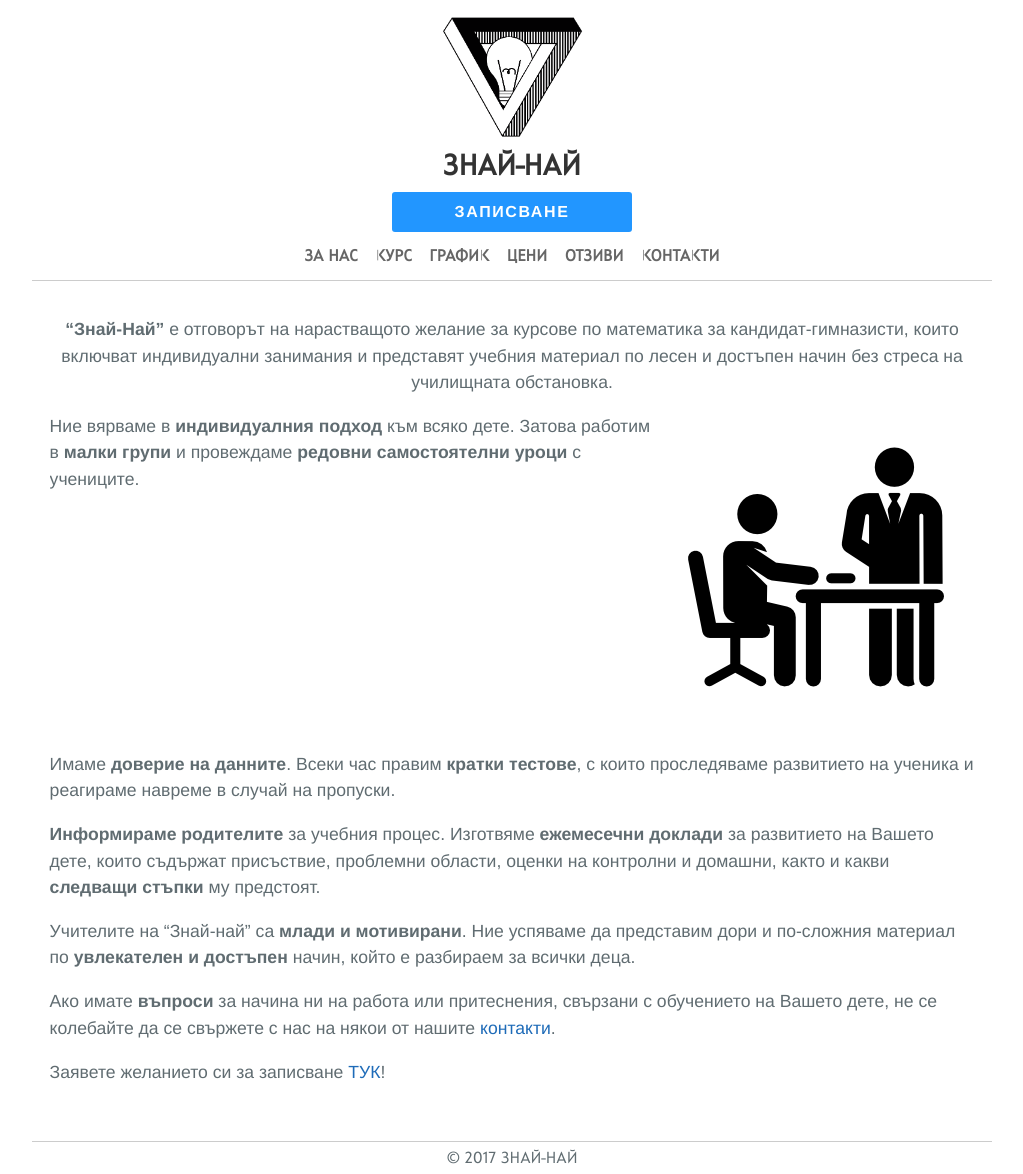
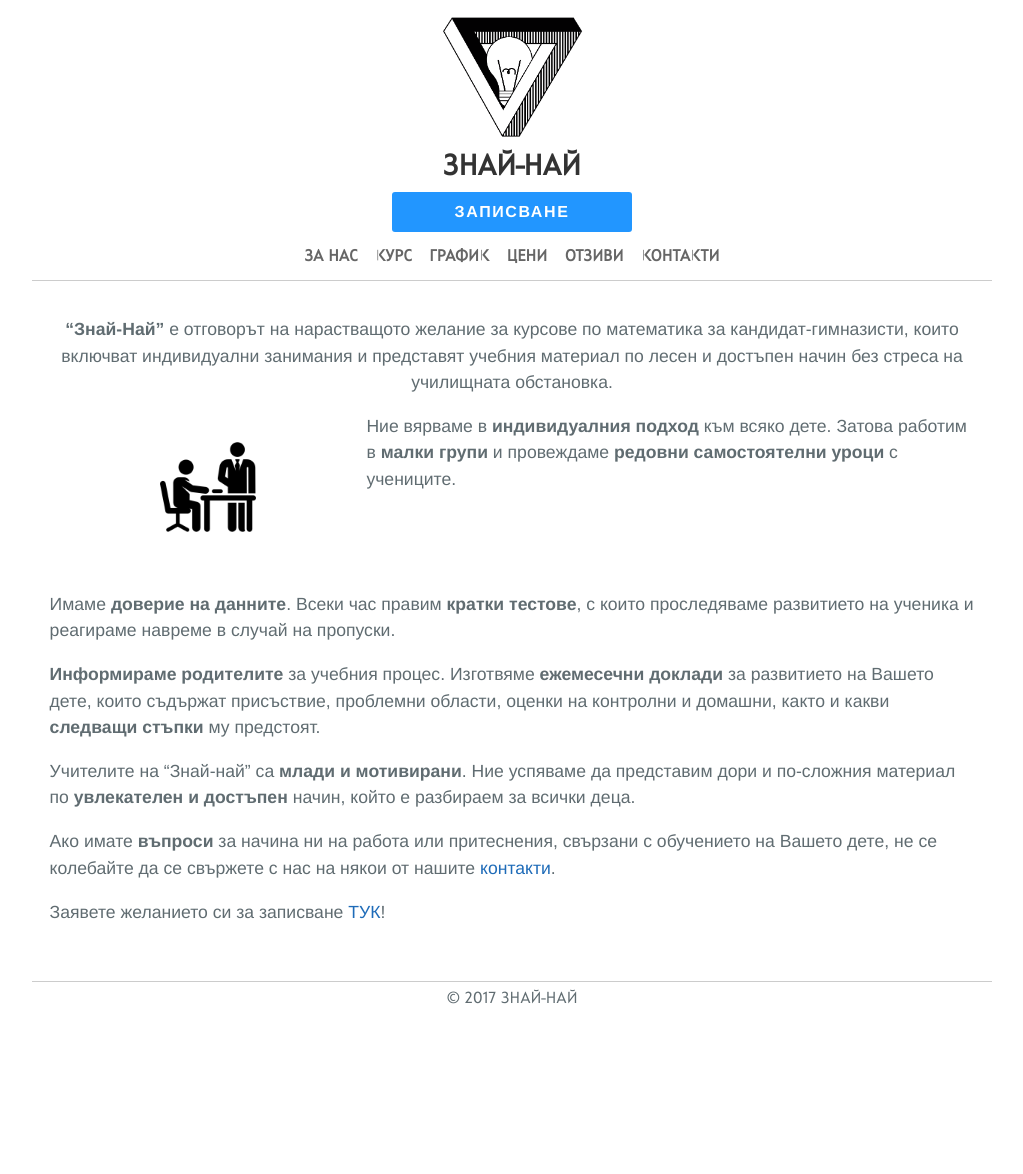
Before and after one commit to znainai/znainai.github.io, a Jekyll site: the page built from index.md, in a window 1280 px wide. Shown: the whole page, without its empty margins (128-1151 px from the left). Built offline with Jekyll 4.4.1, drawn with Linux system fonts in a browser that asks for light colours; after the commit the page ends 1014 px from its top, so only the background shows below that.

Commit message:
Update index.md

```diff
--- a/index.md
+++ b/index.md
@@ -6,8 +6,8 @@ title: Начало
 {: .centered-text}
 
 <div class="team-member">
-  <p class="photo right">
-    <img src="{{ "/assets/images/individual-approach.png" }}" alt="индивидуален подход">
+  <p class="photo left">
+    <img src="{{ "/assets/images/individual-approach.png" }}" height="96" width="96" alt="индивидуален подход">
   </p>
 Ние вярваме в <b>индивидуалния подход</b> към всяко дете. Затова работим в <b>малки групи</b> и провеждаме <b>редовни самостоятелни уроци</b> с учениците.
 <br>
```
